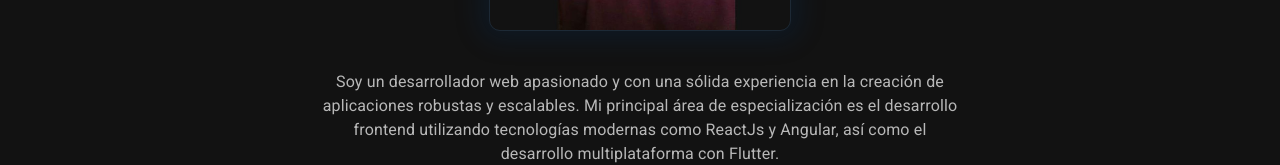
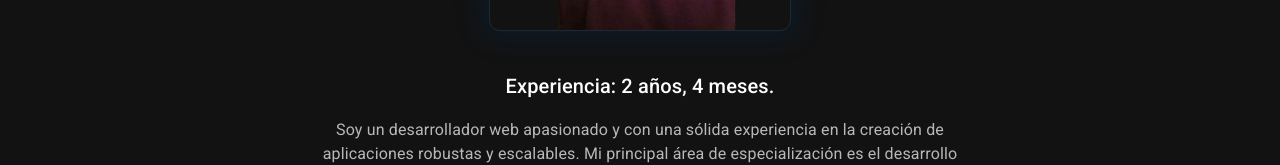
Before and after one commit to jmajpopinf/curriculumweb, a React (Vite) app: page / in a window 1280 px wide. Shown: the part 545-710 px from the top of the page. Built offline with nearby package versions, Linux system fonts and the light colour scheme.

Commit message:
años de expriencia agregado

```diff
--- a/src/components/Hero.jsx
+++ b/src/components/Hero.jsx
@@ -1,14 +1,26 @@
 import * as React from 'react';
 import { alpha } from '@mui/material';
 import Box from '@mui/material/Box';
-import Button from '@mui/material/Button';
 import Container from '@mui/material/Container';
-import Link from '@mui/material/Link';
 import Stack from '@mui/material/Stack';
-import TextField from '@mui/material/TextField';
 import Typography from '@mui/material/Typography';
 
 export default function Hero() {
+    const [yearsExperience, setYearsExperience] = React.useState(0);
+    const [monthsExperience, setMonthsExperience] = React.useState(0);
+
+    React.useEffect(() => {
+        const fechaInicio = '2022-01-04';
+        const fechaActual = new Date();
+        const Inicio = new Date(fechaInicio);
+
+        let anios = fechaActual.getFullYear() - Inicio.getFullYear();
+        let meses = fechaActual.getMonth() - Inicio.getMonth();
+
+        setYearsExperience(anios);
+        setMonthsExperience(meses);
+    },[]);
+
     return (
         <Box
             id="hero"
@@ -83,6 +95,14 @@ export default function Hero() {
                         })}
                     />
 
+                    <Typography
+                        component="h6"
+                        variant='h6'
+                        align='center'
+                        color='text.primary'
+                    >
+                        Experiencia: {yearsExperience} años, {monthsExperience} meses.
+                    </Typography>
 
                     <Typography
                         textAlign="center"
```
